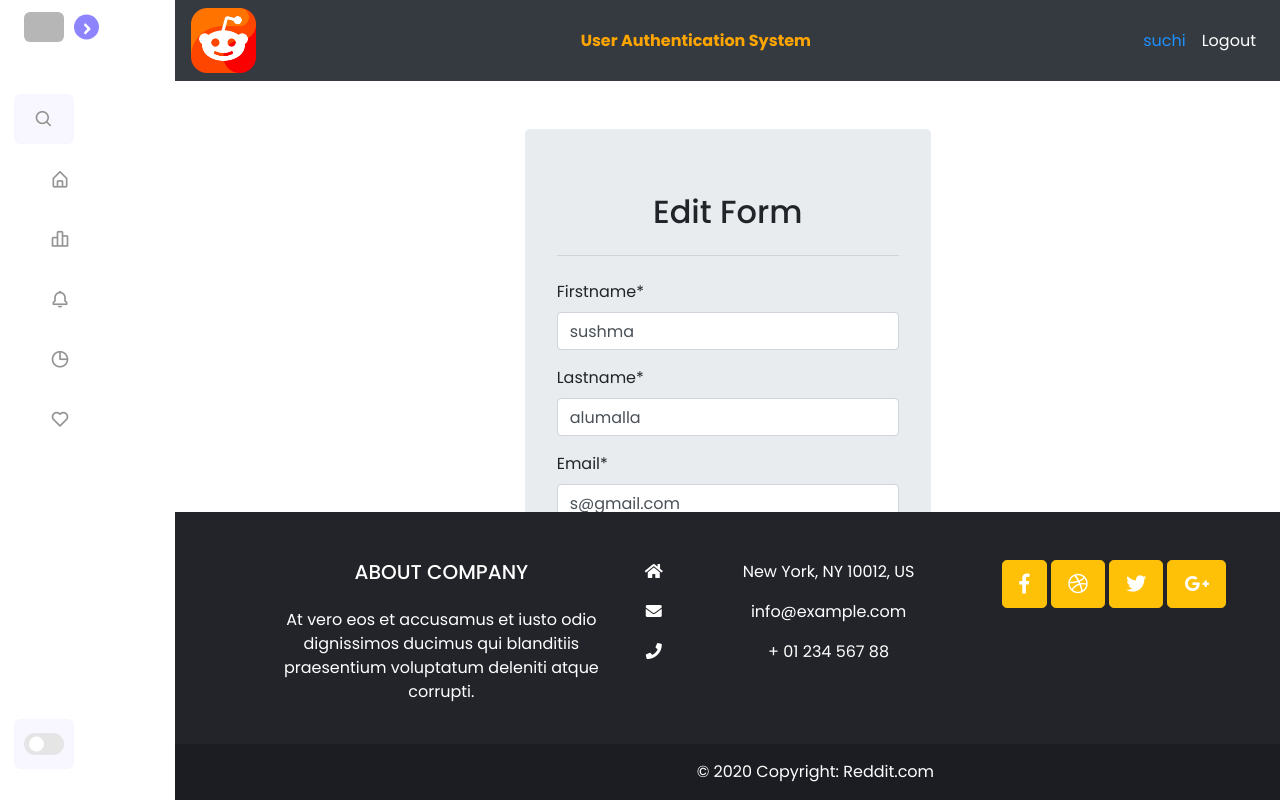
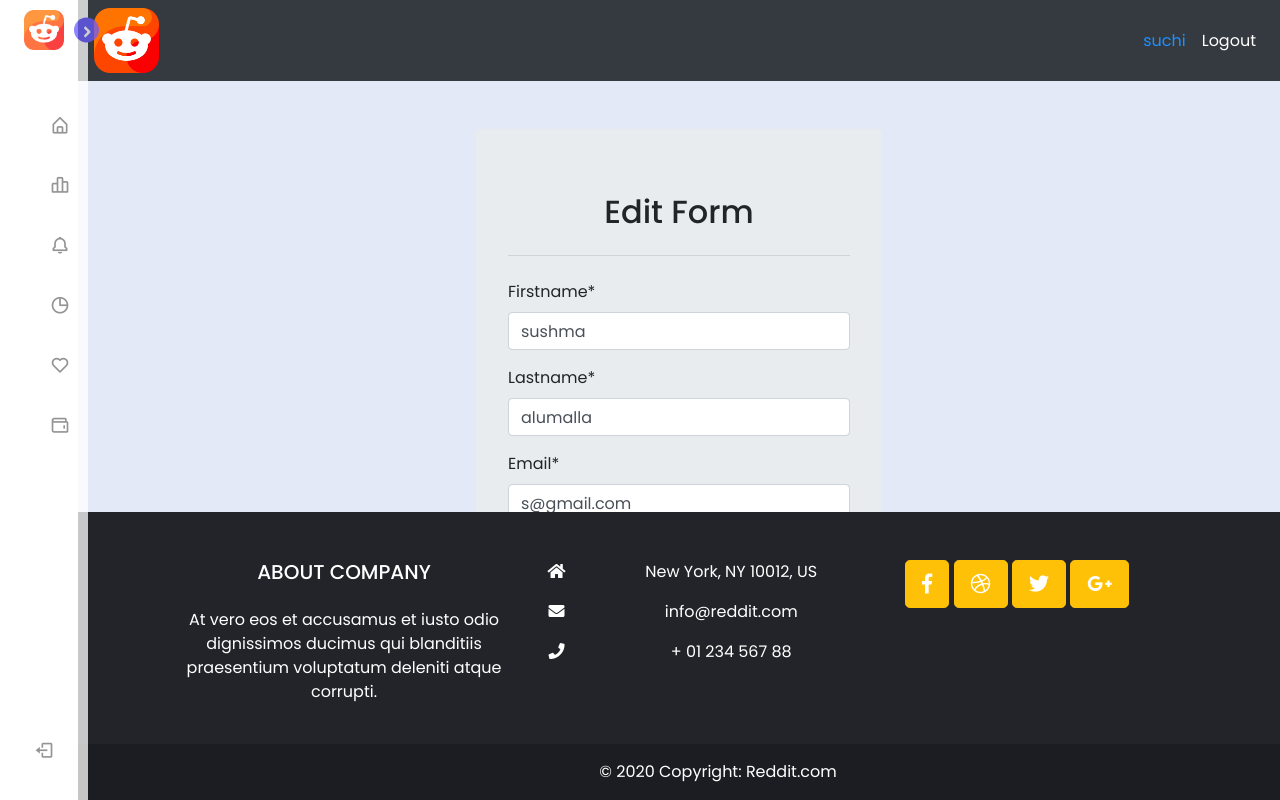
Before and after one commit to nayakbarsha/session, a Django app: page /edit/5/ in a window 1280 px wide. Run offline with Django 3.2, Linux system fonts and the light colour scheme; a user stored in the database is signed in; data comes from the database, SQL or seed files in the repository; some libraries are stand-ins or nearby versions; grey boxes are pictures that could not be loaded.

Commit message:
optimising the navbar code

```diff
--- a/dj_admin/app1/templates/base.html
+++ b/dj_admin/app1/templates/base.html
@@ -5,14 +5,14 @@
         <!-- Required meta tags -->
         <meta charset="UTF-8">
         <meta http-equiv="X-UA-Compatible" content="IE=edge">
-        <meta name="viewport" content="width=device-width, initial-scale=1.0">
-
+        {% comment %} <meta name="viewport" content="width=device-width, initial-scale=1.0"> {% endcomment %}
+        <meta name="viewport" content="width=device-width, initial-scale=1, shrink-to-fit=no">
         <!--======== CSS ======== -->
         <link rel="stylesheet" href="{% static '/app1/style1.css' %}">
 
         <!--===== Boxicons CSS ===== -->
         <link href='https://unpkg.com/boxicons@2.1.1/css/boxicons.min.css' rel='stylesheet'>
-        {% comment %} <meta name="viewport" content="width=device-width, initial-scale=1, shrink-to-fit=no"> {% endcomment %}
+
          <!-- Bootstrap CSS -->
          <link rel="stylesheet" href="https://cdn.jsdelivr.net/npm/bootstrap@4.3.1/dist/css/bootstrap.min.css" integrity="sha384-ggOyR0iXCbMQv3Xipma34MD+dH/1fQ784/j6cY/iJTQUOhcWr7x9JvoRxT2MZw1T" crossorigin="anonymous">        <link rel="stylesheet" href="https://cdn.jsdelivr.net/npm/@fortawesome/fontawesome-free@5.15.4/css/fontawesome.min.css" integrity="sha384-jLKHWM3JRmfMU0A5x5AkjWkw/EYfGUAGagvnfryNV3F9VqM98XiIH7VBGVoxVSc7" crossorigin="anonymous">
          <link rel="stylesheet" href="https://cdnjs.cloudflare.com/ajax/libs/font-awesome/5.11.2/css/all.min.css">
@@ -21,17 +21,15 @@
         <title>{% block title %}{% endblock %}</title>
     </head>
     <body>
-        <div class="container" style="width: 100%;">
-            <div class="left" style=" position: absolute;left: 0;top: 0;bottom: 0;width: 17%;">
               <nav class="sidebar close">
                 <header>
                   <div class="image-text">
                     <span class="image">
-                      <img src="logo.png" alt="">
+                      <img src="{% static '/app1/reddit.png' %}" alt="logo">
                     </span>
 
                     <div class="text logo-text">
-                      <span class="name">Reddit.com</span>
+                      <span class="name">Reddit</span>
                       <span class="profession">Web developer</span>
                     </div>
                   </div>
@@ -42,10 +40,10 @@
                 <div class="menu-bar">
                   <div class="menu">
 
-                    <li class="search-box">
+                    {% comment %} <li class="search-box">
                       <i class='bx bx-search icon'></i>
-                      <input type="text" placeholder="Search Ganes...">
-                    </li>
+                      <input type="text" placeholder="Search...">
+                    </li> {% endcomment %}
 
                     <ul class="menu-links">
                       <li class="nav-link">
@@ -82,11 +80,26 @@
                           <span class="text nav-text">Likes</span>
                         </a>
                       </li>
+
+                      <li class="nav-link">
+                        <a href="#">
+                          <i class='bx bx-wallet icon'></i>
+                          <span class="text nav-text">Wallets</span>
+                        </a>
+                      </li>
+
                     </ul>
                   </div>
 
                   <div class="bottom-content">
-                    <li class="mode">
+                    <li class="">
+                      <a href="#">
+                        <i class='bx bx-log-out icon'></i>
+                        <span class="text nav-text">Logout</span>
+                      </a>
+                    </li>
+
+                    {% comment %} <li class="mode">
                       <div class="sun-moon">
                         <i class='bx bx-moon icon moon'></i>
                         <i class='bx bx-sun icon sun'></i>
@@ -96,55 +109,22 @@
                       <div class="toggle-switch">
                         <span class="switch"></span>
                       </div>
-                    </li>
+                    </li> {% endcomment %}
 
                   </div>
                 </div>
-
               </nav>
-
-              <script>
-                const body = document.querySelector('body'),
-                  sidebar = body.querySelector('nav'),
-                  toggle = body.querySelector(".toggle"),
-                  searchBtn = body.querySelector(".search-box"),
-                  modeSwitch = body.querySelector(".toggle-switch"),
-                  modeText = body.querySelector(".mode-text");
-                toggle.addEventListener("click", () => {
-                  sidebar.classList.toggle("close");
-                })
-                searchBtn.addEventListener("click", () => {
-                  sidebar.classList.remove("close");
-                })
-                modeSwitch.addEventListener("click", () => {
-                  body.classList.toggle("dark");
-                  if (body.classList.contains("dark")) {
-                    modeText.innerText = "Light mode";
-                  } else {
-                    modeText.innerText = "Dark mode";
-                  }
-                });
-              </script>
-
-            </div> <!--end of left div-->
-
-            <div class="right" style="position: absolute;
-            left: 13.7%;
-            top: 0;
-            bottom: 0;
-            right: 0;">
+              <section class="home">
                 {% comment %} start of nav bar {% endcomment %}
               <nav class="navbar navbar-expand-lg navbar-dark bg-dark">
                 <div class="collapse navbar-collapse" id="navbarSupportedContent">
                   <img src="{% static '/app1/reddit.png' %}" alt="logo" style="width:65px;height:65px;">
                       {% if user.is_authenticated %}
-                        <ul class="navbar-nav ml-auto">
+                      {% comment %} <ul class="navbar-nav ml-auto">
                         <li class="nav-item active">
-                            <a class="nav-link" href="/"><span style="color: orange;"><b>User Authentication System</b></span> </a>
+                          <a class="nav-link" href="/"><span style="color: orange;"><b>Reddit</b></span> </a>
                         </li>
-
-                          {% block navbar %} {% endblock %}
-                        </ul>
+                      </ul> {% endcomment %}
                       <ul class="navbar-nav ml-auto">
                         <li class="nav-item active">
                           <a class="nav-link" href="/"><span style="color: dodgerblue;">{{user}}</span> </a>
@@ -210,7 +190,7 @@
                             <span class="fa-li"><i class="fas fa-home"></i></span><span class="ms-2">New York, NY 10012, US</span>
                           </li>
                           <li class="mb-3">
-                            <span class="fa-li"><i class="fas fa-envelope"></i></span><span class="ms-2">info@example.com</span>
+                            <span class="fa-li"><i class="fas fa-envelope"></i></span><span class="ms-2">info@reddit.com</span>
                           </li>
                           <li class="mb-3">
                             <span class="fa-li"><i class="fas fa-phone"></i></span><span class="ms-2">+ 01 234 567 88</span>
@@ -245,8 +225,42 @@
                   <!-- Copyright -->
                 </footer>
               <!-- End of .container -->
-            </div> <!--end of right div-->
-      </div> <!--end of parent div-->
+              </div>
+              </section>
+
+              <script>
+                const body = document.querySelector('body'),
+                  sidebar = body.querySelector('nav'),
+                  toggle = body.querySelector(".toggle"),
+                  searchBtn = body.querySelector(".search-box"),
+                  modeSwitch = body.querySelector(".toggle-switch"),
+                  modeText = body.querySelector(".mode-text");
+                toggle.addEventListener("click", () => {
+                  sidebar.classList.toggle("close");
+                })
+                searchBtn.addEventListener("click", () => {
+                  sidebar.classList.remove("close");
+                })
+                modeSwitch.addEventListener("click", () => {
+                  body.classList.toggle("dark");
+                  if (body.classList.contains("dark")) {
+                    modeText.innerText = "Light mode";
+                  } else {
+                    modeText.innerText = "Dark mode";
+                  }
+                });
+              </script>
+
+            {% comment %} </div> <!--end of left div--> {% endcomment %}
+
+            {% comment %} <div class="right" style="position: absolute;
+            left: 13.7%;
+            top: 0;
+            bottom: 0;
+            right: 0;"> {% endcomment %}
+
+            {% comment %} </div> <!--end of right div--> {% endcomment %}
+      {% comment %} </div> <!--end of parent div--> {% endcomment %}
         <script src="https://cdn.jsdelivr.net/npm/jquery@3.5.1/dist/jquery.slim.min.js" integrity="sha384-DfXdz2htPH0lsSSs5nCTpuj/zy4C+OGpamoFVy38MVBnE+IbbVYUew+OrCXaRkfj" crossorigin="anonymous"></script>
         <script src="https://cdn.jsdelivr.net/npm/bootstrap@4.6.2/dist/js/bootstrap.bundle.min.js" integrity="sha384-Fy6S3B9q64WdZWQUiU+q4/2Lc9npb8tCaSX9FK7E8HnRr0Jz8D6OP9dO5Vg3Q9ct" crossorigin="anonymous"></script>
 
```
Also changed, not shown: dj_admin/app1/templates/user_list.html (+8 -11 lines), dj_admin/app1/views.py (+0 -49 lines), dj_admin/static/app1/style1.css (line endings or trailing spaces). Lines whose indentation alone changed are shown as unchanged.
